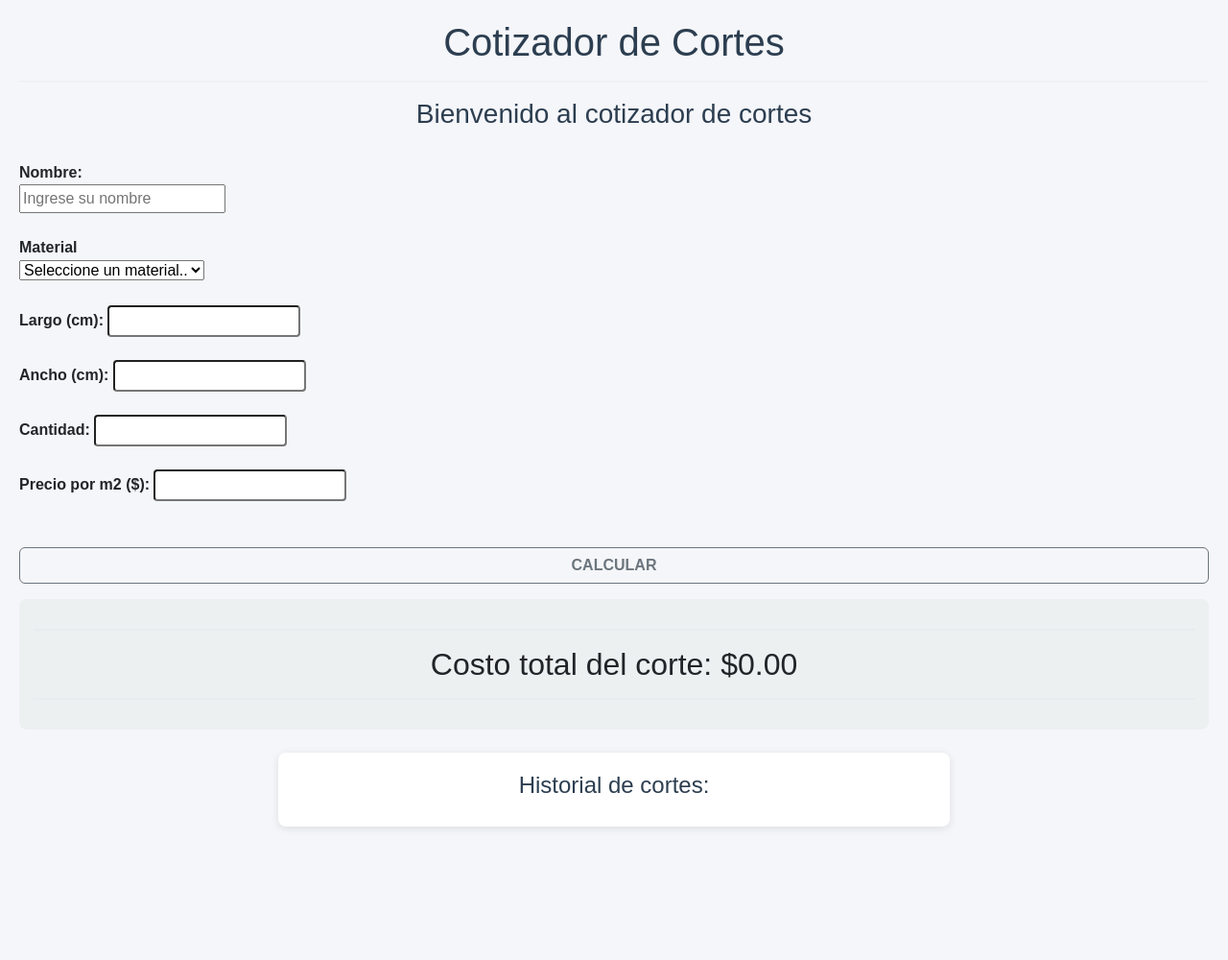
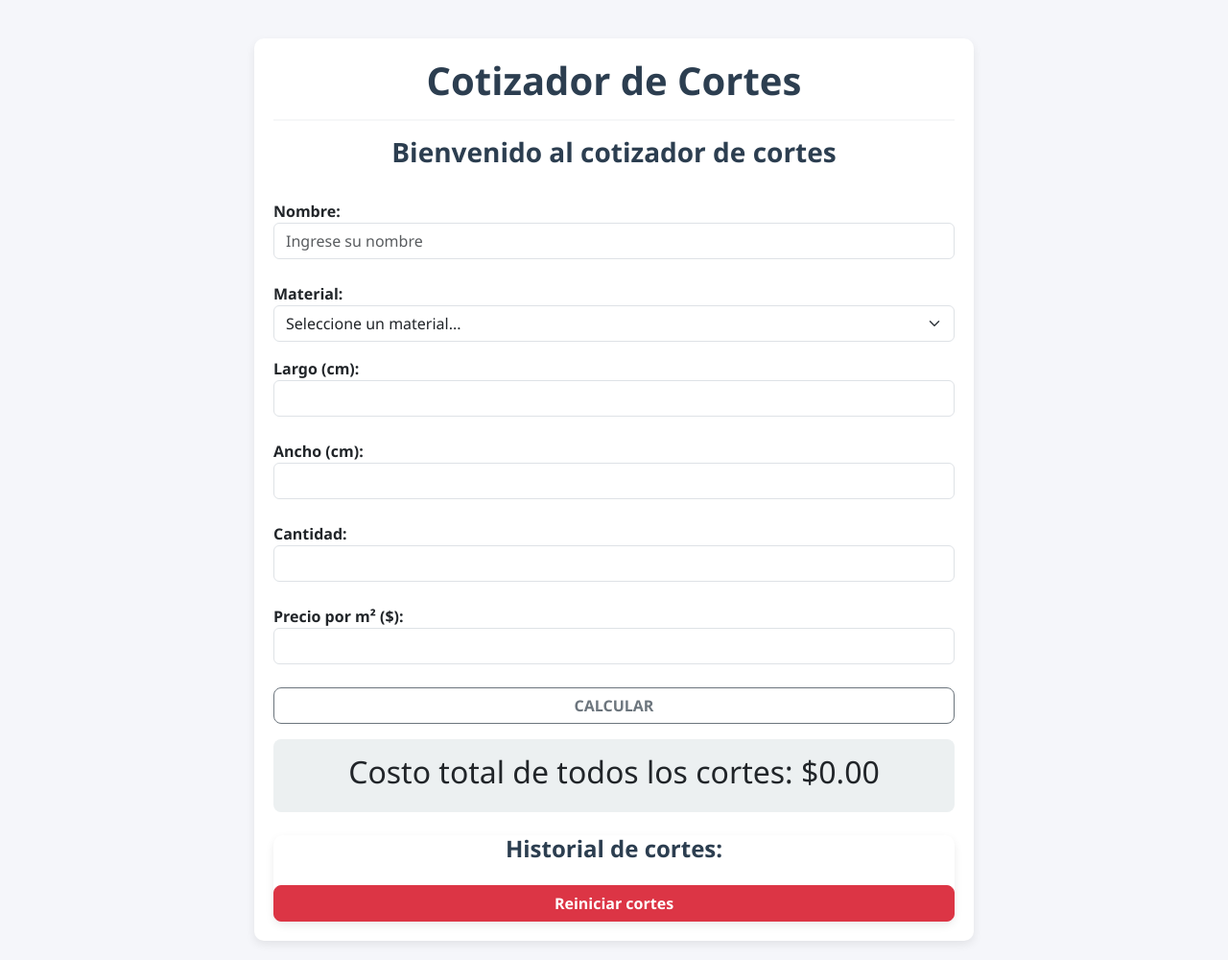
Before and after one commit to Maturojo/Primer-entrega-JS-Matias-Roj, a plain HTML site: page index.html in a window 1280 px wide. Shown: the whole page at 96% size. Before the commit the page ends 881 px from the top, so only its background shows below. Drawn offline with nearby package versions, Linux system fonts and the light colour scheme.

Commit message:
Le agrege el botn de reinicio y el css del contenedor principal!

```diff
--- a/css/main.css
+++ b/css/main.css
@@ -1,12 +1,13 @@
- body {
+body {
             background-color: #f5f6fa;
-            font-family: 'Arial', sans-serif;
+            font-family: 'Segoe UI', Tahoma, Geneva, Verdana, sans-serif;
             padding: 20px;
         }
 
         h1, h3, h4 {
             text-align: center;
             color: #2c3e50;
+            font-weight: 700;
         }
 
         hr {
@@ -14,26 +15,34 @@
         }
 
         label {
-            font-weight: bold;
+            font-weight: 600;
         }
 
         .container {
-            max-width: 700px;
+            max-width: 750px;
             background: #ffffff;
             padding: 20px;
-            border-radius: 8px;
-            box-shadow: 0 2px 8px rgba(0,0,0,0.1);
+            border-radius: 10px;
+            box-shadow: 0 4px 10px rgba(0,0,0,0.08);
             margin-top: 20px;
         }
 
         .btn-outline-secondary {
             width: 100%;
             font-weight: bold;
+            border-radius: 8px;
+            transition: all 0.3s ease;
+        }
+
+        .btn-outline-secondary:hover {
+            background-color: #2c3e50;
+            color: #fff;
         }
 
         #mensajeError {
             color: #e74c3c;
             margin-top: 10px;
+            font-size: 0.9rem;
         }
 
         #Piedepagina {
@@ -41,10 +50,32 @@
             background: #ecf0f1;
             padding: 15px;
             border-radius: 8px;
+            margin-top: 10px;
+            font-weight: bold;
         }
 
         #listaCortes li {
             background: #f1f2f6;
             margin-top: 5px;
-            border-radius: 5px;
+            border-radius: 6px;
+            padding: 8px 12px;
+            transition: transform 0.2s ease, background 0.3s ease;
         }
+
+        #listaCortes li:hover {
+            transform: scale(1.02);
+            background: #dfe6e9;
+        }
+
+        #btnReset {
+            width: 100%;
+            margin-top: 15px;
+            border-radius: 8px;
+            font-weight: bold;
+            transition: background 0.3s ease;
+        }
+
+        #btnReset:hover {
+            background-color: #c0392b;
+            color: #fff;
+        }
--- a/index.html
+++ b/index.html
@@ -4,61 +4,58 @@
     <meta charset="UTF-8">
     <meta name="viewport" content="width=device-width, initial-scale=1.0">
     <link href="https://cdn.jsdelivr.net/npm/bootstrap@5.3.7/dist/css/bootstrap.min.css" rel="stylesheet" integrity="sha384-LN+7fdVzj6u52u30Kp6M/trliBMCMKTyK833zpbD+pXdCLuTusPj697FH4R/5mcr" crossorigin="anonymous">
-    <link rel="stylesheet" href="css/main.css"><title>Document</title>
+    <link rel="stylesheet" href="css/main.css">
+    <title>Cotizador de Cortes</title>
 </head>
 <body>
+    <div class="container">
         <h1>Cotizador de Cortes</h1>
         <hr>
         <h3>Bienvenido al cotizador de cortes</h3>
         <br>
-    <label for="">Nombre:</label>
+
+        <label for="nombre">Nombre:</label>
+        <input type="text" id="nombre" class="form-control" placeholder="Ingrese su nombre">
         <br>
-    <input type="text" id="nombre" placeholder="Ingrese su nombre">
-    <br>
-    <br>
-    <label for="">Material</label>
-    <br>
-    <select id="Material" onchange="actualizarPrecio()">
-                <option value="">Seleccione un material..</option>
-                <option id="TB" value="58351.59">Pino</option>
-                <option id="FF" value="30129.47">Fibro Facil</option>
+
+        <label for="Material">Material:</label>
+        <select id="Material" class="form-select" onchange="actualizarPrecio()">
+            <option value="">Seleccione un material...</option>
+            <option value="58351.59">Pino</option>
+            <option value="30129.47">Fibro Fácil</option>
         </select>
 
-    <br>
-    <div class="mb-3">
-            <form>
-                <br>
+        <div class="mb-3 mt-3">
+            <form onsubmit="return false;">
                 <label for="alto">Largo (cm):</label>
-                <input class="form-control-sm" type="number" id="alto" name="alto"><br><br>
+                <input class="form-control" type="number" id="alto"><br>
 
                 <label for="ancho">Ancho (cm):</label>
-                <input class="form-control-sm" type="number" id="ancho" name="ancho"><br><br>
+                <input class="form-control" type="number" id="ancho"><br>
 
                 <label for="cantidad">Cantidad:</label>
-                <input class="form-control-sm" type="number" id="cantidad" name="alto"><br><br>
+                <input class="form-control" type="number" id="cantidad"><br>
 
-                <label for="preciometromadera">Precio por m2 ($):</label>
-                <input class="form-control-sm" type="number" id="preciometromadera" name="preciometromadera" readonly><br><br>
-            <br>
-            <button type="button" class="btn btn-outline-secondary" id="CALCULAR" onclick="calcularCosto()">CALCULAR</button>
+                <label for="preciometromadera">Precio por m² ($):</label>
+                <input class="form-control" type="number" id="preciometromadera" readonly><br>
+
+                <button type="button" class="btn btn-outline-secondary" onclick="calcularCosto()">CALCULAR</button>
+                <p id="mensajeError"></p>
             </form>
         </div>
 
         <div id="Piedepagina">
-        <hr>
-        <h2>Costo total del corte: $<span id="costototalcorte">0.00</span></h2>
-        <hr>
+            <h2>Costo total de todos los cortes: $<span id="costototalcorte">0.00</span></h2>
         </div>
 
-        <div class="container mt-4">
+        <div class="container mt-4 p-0">
             <h4>Historial de cortes:</h4>
             <ul id="listaCortes" class="list-group"></ul>
+            <button id="btnReset" class="btn btn-danger" onclick="resetCortes()">Reiniciar cortes</button>
+        </div>
     </div>
 
-
-
-
-    <script src="/js/index.js"></script>
+    <script src="js/index.js"></script>
     <script src="https://cdn.jsdelivr.net/npm/bootstrap@5.3.7/dist/js/bootstrap.bundle.min.js" integrity="sha384-ndDqU0Gzau9qJ1lfW4pNLlhNTkCfHzAVBReH9diLvGRem5+R9g2FzA8ZGN954O5Q" crossorigin="anonymous"></script>
 </body>
 </html>
--- a/js/index.js
+++ b/js/index.js
@@ -1,12 +1,10 @@
 const cortes = [];
-
 
 function actualizarPrecio() {
     const material = document.getElementById('Material');
     const precio = parseFloat(material.value) || 0;
     document.getElementById('preciometromadera').value = precio;
 }
-
 
 function calcularCosto() {
     const largo = parseFloat(document.getElementById('alto').value);
@@ -15,33 +13,38 @@ function calcularCosto() {
     const precioPorMetro = parseFloat(document.getElementById('preciometromadera').value);
     const tipoMadera = document.getElementById('Material').options[document.getElementById('Material').selectedIndex].text;
 
-
-    let errorDiv = document.getElementById('mensajeError');
-    if (!errorDiv) {
-        errorDiv = document.createElement('p');
-        errorDiv.id = 'mensajeError';
-        errorDiv.style.color = 'red';
-        document.querySelector('.mb-3').appendChild(errorDiv);
-    }
-    errorDiv.textContent = '';
-
+    const mensajeError = document.getElementById('mensajeError');
+    mensajeError.textContent = "";
 
     if (isNaN(largo) || isNaN(ancho) || isNaN(cantidad) || isNaN(precioPorMetro)) {
-        errorDiv.textContent = '⚠️ Completá todos los campos correctamente.';
+        mensajeError.textContent = "⚠️ Completá todos los campos correctamente.";
         return;
     }
 
     const area = (largo / 100) * (ancho / 100);
     const total = area * precioPorMetro * cantidad;
-    document.getElementById('costototalcorte').textContent = total.toFixed(2);
 
+    // Guardar corte en el array
+    cortes.push({ tipoMadera, largo, ancho, cantidad, precioPorMetro, total: total });
 
-    const corte = { tipoMadera, largo, ancho, cantidad, precioPorMetro, total: total.toFixed(2) };
-    cortes.push(corte);
-
+    // Mostrar en historial
     const lista = document.getElementById('listaCortes');
     const item = document.createElement('li');
     item.className = 'list-group-item';
     item.textContent = `${cantidad}x ${tipoMadera} de ${largo}cm x ${ancho}cm - $${total.toFixed(2)}`;
     lista.appendChild(item);
+
+    // Calcular el total de todos los cortes
+    actualizarTotal();
 }
+
+function actualizarTotal() {
+    const totalGeneral = cortes.reduce((sum, corte) => sum + corte.total, 0);
+    document.getElementById('costototalcorte').textContent = totalGeneral.toFixed(2);
+}
+
+function resetCortes() {
+    cortes.length = 0; // Vacía el array
+    document.getElementById('listaCortes').innerHTML = ''; // Limpia la lista
+    document.getElementById('costototalcorte').textContent = '0.00'; // Reinicia el total
+}
```
Lines whose indentation alone changed are shown as unchanged.
